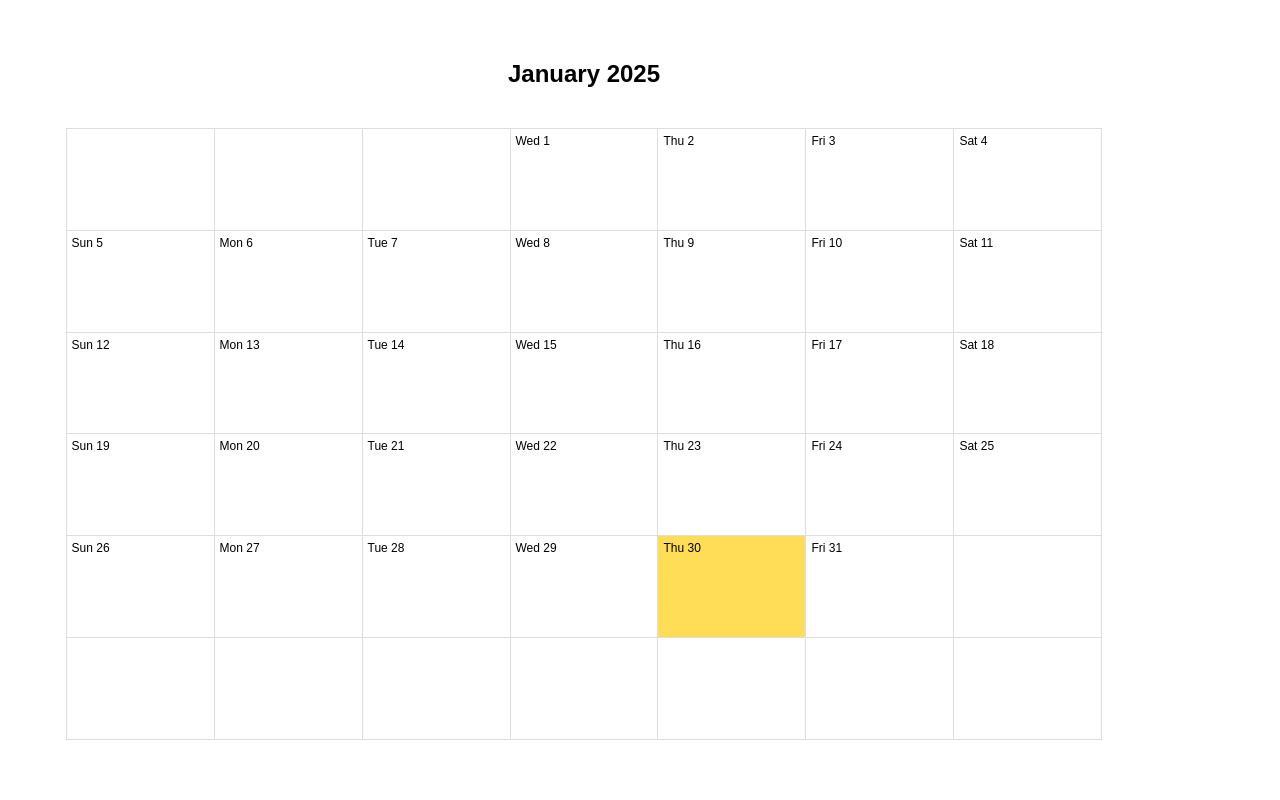
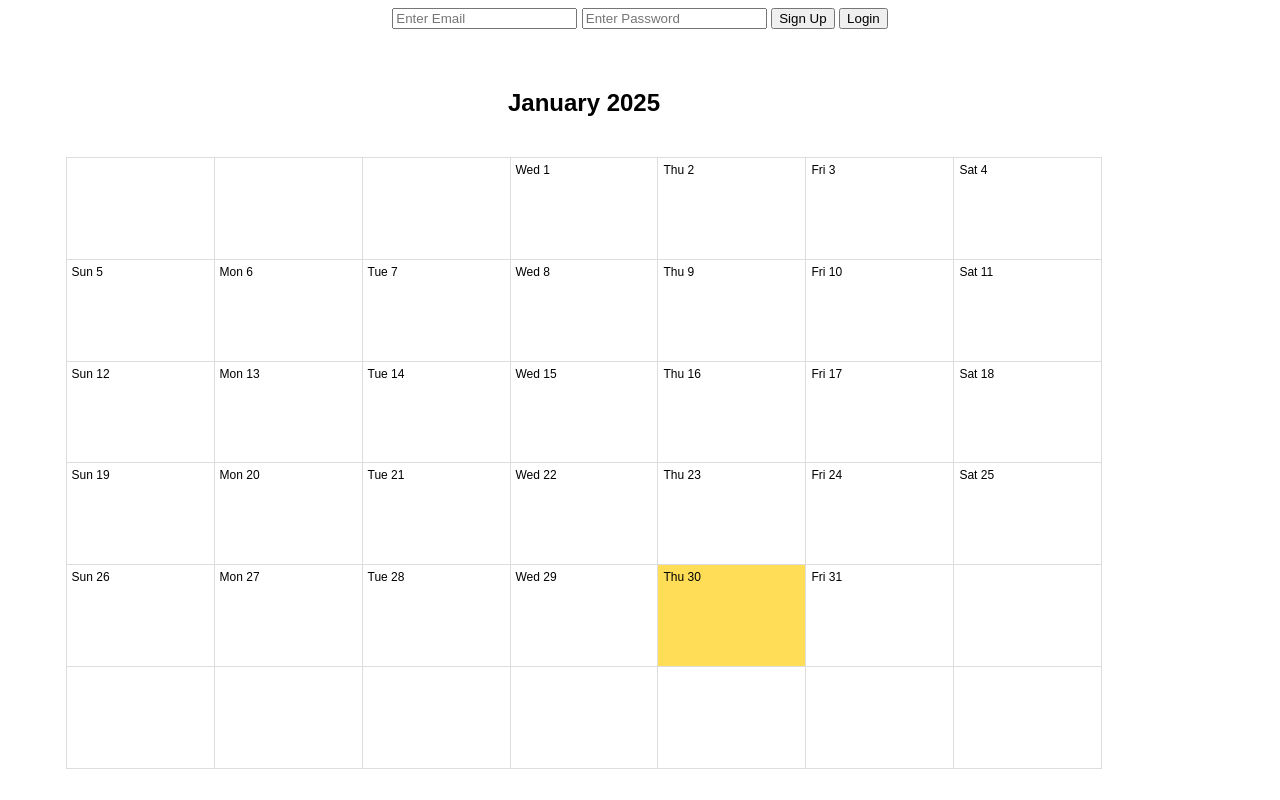
Before and after one commit to Lugos-Vinzent/25Calendar, a plain HTML site: page index.html in a window 1280 px wide. Drawn offline with Linux system fonts and the light colour scheme.

Commit message:
Update index.html

```diff
--- a/index.html
+++ b/index.html
@@ -33,6 +33,14 @@
     </style>
 </head>
 <body>
+    <div id="auth-container">
+    <input type="email" id="email" placeholder="Enter Email">
+    <input type="password" id="password" placeholder="Enter Password">
+    <button id="signup-btn">Sign Up</button>
+    <button id="login-btn">Login</button>
+    <button id="logout-btn" style="display:none;">Logout</button>
+</div>
+
     <table class="calendar">
         <thead>
 
```
